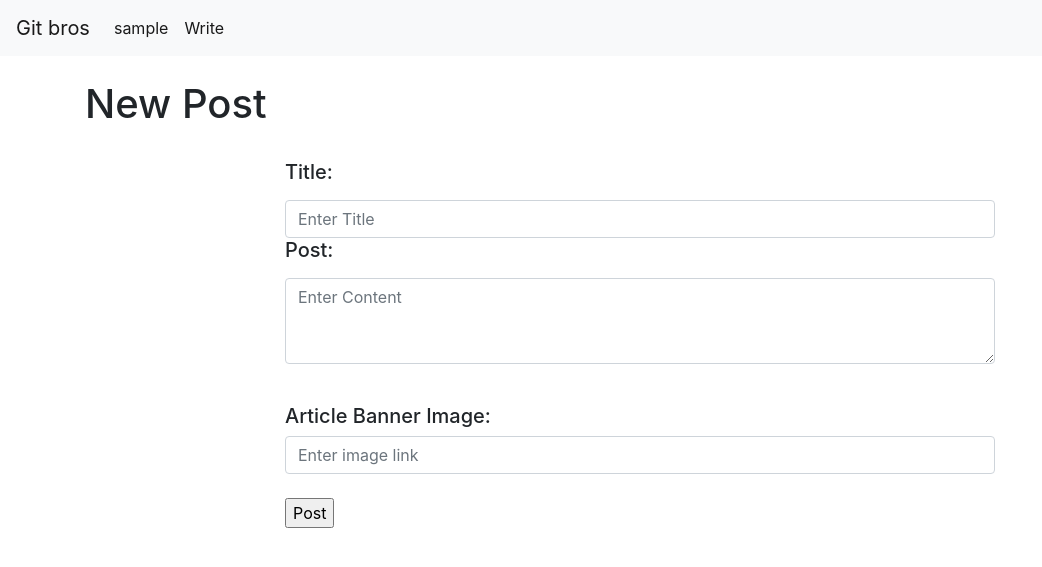
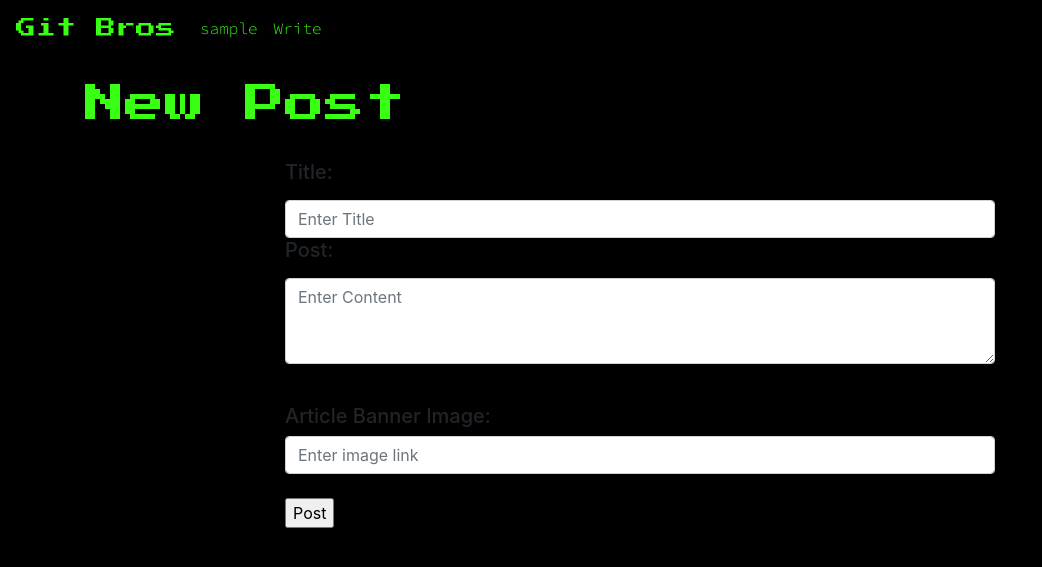
Before and after one commit to PulellaP/brohackblog, a Flask app: page /Write-Article in a window 1280 px wide. Shown: the top 567 px of the page, without its empty margins (0-1042 px from the left). Run offline with Flask 2, Linux system fonts and the light colour scheme; the visitor is signed in with stand-in values (Sample User, id 1); data comes from the database, SQL or seed files in the repository; parts of the project's set-up code (start-up, migrations or seed data) failed here and were passed over; some libraries are stand-ins or nearby versions.

Commit message:
modified the html/css

```diff
--- /dev/null
+++ b/static/css/main.css
@@ -0,0 +1,30 @@
+h1 {
+  font-family: 'Press Start 2P';
+  color: #39FF14;
+}
+
+.main-logo {
+  font-family: 'Press Start 2P';
+  color: #39FF14;
+}
+
+p {
+  font-family: 'Source Code Pro', monospace;
+  color: #39FF14;
+}
+
+.sourcecodefont {
+  font-family: 'Source Code Pro', monospace;
+}
+
+nav {
+  background-color: black;
+}
+
+body {
+  background-color: black;
+}
+
+.greenify {
+  color: #39FF14;
+}
--- a/templates/article.html
+++ b/templates/article.html
@@ -5,8 +5,10 @@
 {% endblock %}
 
 {% block body %}
+<div class="container">
 <img src="{{head_image}}" alt="head image" class="img-fluid">
-<h1> {{title}} </h1>
-<h6> By: {{author}} </h6>
+<h1 class="row justify-content-center"> {{title}} </h1>
+<h6 class=" row justify-content-center greenify"> By: {{author}} </h6>
 <p> {{ content | safe }} </p>
+</div>
 {% endblock %}
--- a/templates/base.html
+++ b/templates/base.html
@@ -3,27 +3,29 @@
   <head>
     <meta charset="utf-8">
     <link rel="stylesheet" href="https://stackpath.bootstrapcdn.com/bootstrap/4.4.1/css/bootstrap.min.css" integrity="sha384-Vkoo8x4CGsO3+Hhxv8T/Q5PaXtkKtu6ug5TOeNV6gBiFeWPGFN9MuhOf23Q9Ifjh" crossorigin="anonymous">
+    <link rel="stylesheet" href="/static/css/main.css">
+    <link href="https://fonts.googleapis.com/css2?family=Press+Start+2P&family=Source+Code+Pro:wght@300&display=swap" rel="stylesheet">
     {% block head %} {% endblock %}
   </head>
   <body>
-          <nav class="navbar navbar-expand-sm navbar-light bg-light">
+          <nav class="navbar navbar-expand-sm">
         <button class="navbar-toggler" type="button" data-toggle="collapse" data-target="#navbarTogglerDemo01" aria-controls="navbarToggler" aria-expanded="false" aria-label="Toggle navigation">
           <span class="navbar-toggler-icon"></span>
         </button>
         <div class="collapse navbar-collapse" id="navbarToggler">
-          <a class="navbar-brand" href="/">Git bros</a>
+          <a class="navbar-brand main-logo" href="/">Git Bros</a>
           {% if current_user %}
           <ul class="navbar-nav mr-auto mt-2 mt-lg-0">
             <li class="nav-item active">
-              <a class="nav-link" href="https://github.com/{{current_user.username}}">{{current_user.username}}</a>
+              <a class="nav-link sourcecodefont greenify" href="https://github.com/{{current_user.username}}">{{current_user.username}}</a>
             </li>
             <li class="nav-item active">
-              <a class="nav-link" href="/Write-Article">Write</a>
+              <a class="nav-link sourcecodefont greenify" href="/Write-Article">Write</a>
             </li>
           {% else %}
           <ul class="navbar-nav mr-auto mt-2 mt-lg-0">
             <li class="nav-item active">
-              <a class="nav-link" href="/login">Login<span class="sr-only">(current)</span></a>
+              <a class="nav-link sourcecodefont" href="/login">Login<span class="sr-only">(current)</span></a>
             </li>
           </ul>
           {% endif %}
```
